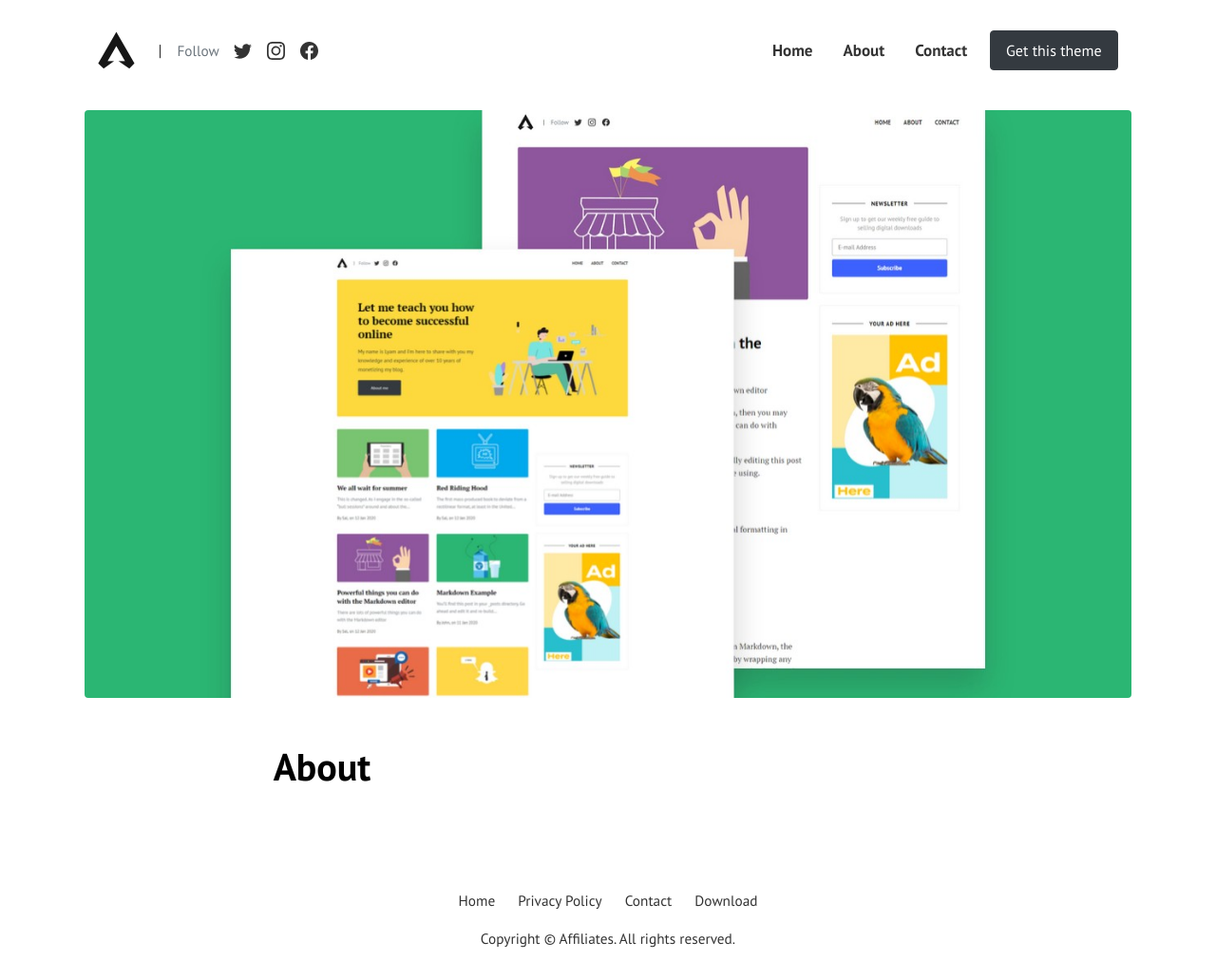
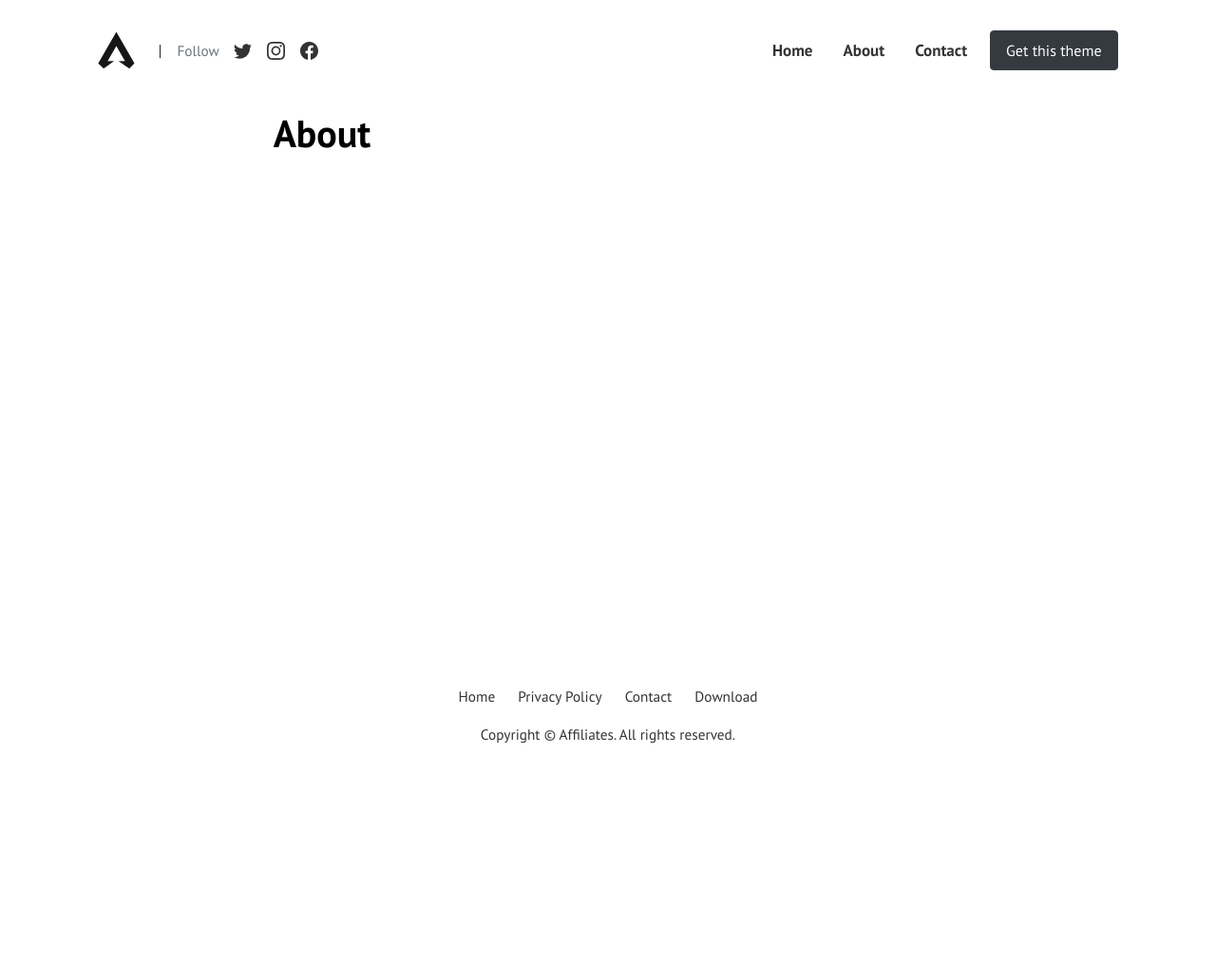
Before and after one commit to scropion86/scropion86.github.com, a Jekyll site: the page built from pages/about.md, in a window 1280 px wide and 1031 px high. Shown: the whole window at 95% size. Built offline with Jekyll 4.4.1, drawn with Linux system fonts in a browser that asks for light colours.

Commit message:
Update about.md

```diff
--- a/pages/about.md
+++ b/pages/about.md
@@ -2,6 +2,6 @@
 layout: page
 title: About
 permalink: "/about/"
-image: assets/images/screenshot.png
+#image: assets/images/screenshot.png
 comments: false
 ---
```
